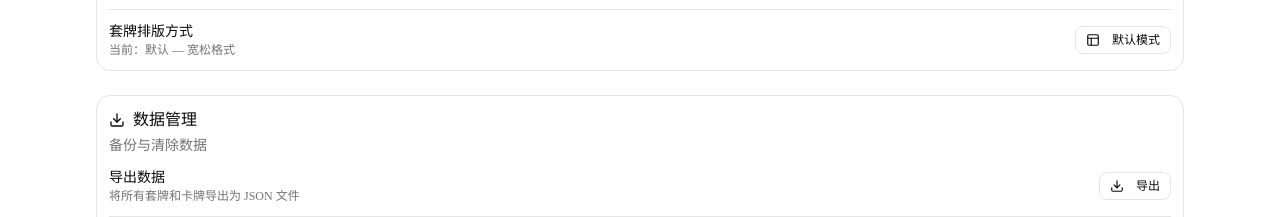
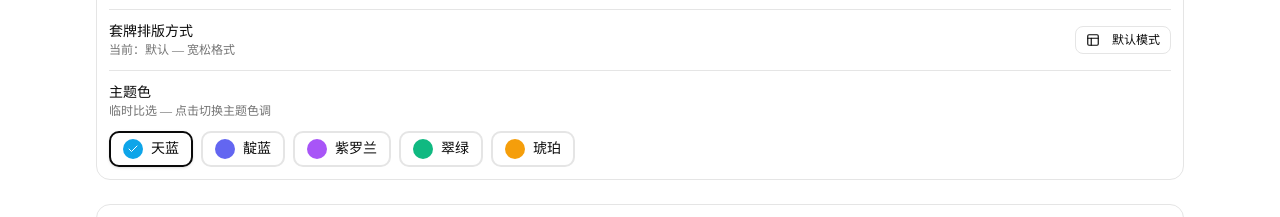
Before and after one commit to vuis0938/MTG-Signature-Tracker, a Next.js app: page /settings in a window 1280 px wide. Shown: the part 418-635 px from the top of the page. Built offline with nearby package versions, Linux system fonts and the light colour scheme; no server answers.

Commit message:
feat: add temporary theme color picker with 5 color options
- Sky blue, Indigo, Violet, Emerald, Amber
- Persisted in localStorage
- Auto re-applies on dark mode toggle
- Inline color swatch with check mark for active theme

```diff
--- a/src/app/(main)/settings/page.tsx
+++ b/src/app/(main)/settings/page.tsx
@@ -13,8 +13,9 @@ import {
 } from "@/components/ui/card";
 import { useDisplayMode } from "@/lib/display-mode";
 import { useDeckLayout, type DeckLayout } from "@/lib/deck-layout";
+import { useThemeColor, THEME_COLORS } from "@/lib/use-theme-color";
 import { useUser } from "@/lib/user-context";
-import { LogOut, Download, Trash2, User, Info, Layout, Columns, List, Layers, Rows3, PanelsTopLeft } from "lucide-react";
+import { LogOut, Download, Trash2, User, Info, Layout, Columns, List, Layers, Rows3, PanelsTopLeft, Palette, Check } from "lucide-react";
 
 export default function SettingsPage() {
   const router = useRouter();
@@ -26,6 +27,7 @@ export default function SettingsPage() {
   const { toast: showToast } = useToast();
   const { mode: displayMode, toggle: toggleDisplayMode } = useDisplayMode();
   const { layout: deckLayout, setLayout: setDeckLayout } = useDeckLayout();
+  const { themeId, setTheme } = useThemeColor();
 
   // ─── 退出登录 ───
   async function handleLogout() {
@@ -180,6 +182,32 @@ export default function SettingsPage() {
               {deckLayout === "default" ? "默认模式" : deckLayout === "compact" ? "紧凑模式" : "文本模式"}
             </Button>
           </div>
+
+          <div className="flex items-center justify-between border-t pt-3">
+            <div>
+              <p className="text-sm font-medium">主题色</p>
+              <p className="text-xs text-muted-foreground">
+                临时比选 — 点击切换主题色调
+              </p>
+            </div>
+          </div>
+          <div className="flex flex-wrap gap-2">
+            {THEME_COLORS.map((tc) => (
+              <button
+                key={tc.id}
+                onClick={() => setTheme(tc.id)}
+                className={"flex items-center gap-2 px-3 py-1.5 rounded-lg border-2 transition-all " + (themeId === tc.id ? "border-foreground shadow-sm" : "border-border hover:border-foreground/40")}
+              >
+                <span
+                  className="w-5 h-5 rounded-full shrink-0 flex items-center justify-center"
+                  style={{ backgroundColor: tc.swatch }}
+                >
+                  {themeId === tc.id && <Check className="h-3 w-3 text-white" />}
+                </span>
+                <span className="text-sm font-medium">{tc.name}</span>
+              </button>
+            ))}
+          </div>
         </CardContent>
       </Card>
 
--- /dev/null
+++ b/src/lib/use-theme-color.ts
@@ -0,0 +1,133 @@
+"use client";
+
+import { useState, useEffect, useCallback } from "react";
+
+const STORAGE_KEY = "mtg-theme-color";
+
+export interface ThemeColor {
+  id: string;
+  name: string;
+  /** 亮色模式 primary */
+  lightPrimary: string;
+  /** 亮色模式 ring */
+  lightRing: string;
+  /** 暗色模式 primary */
+  darkPrimary: string;
+  /** 暗色模式 ring */
+  darkRing: string;
+  /** 色块预览颜色 */
+  swatch: string;
+}
+
+export const THEME_COLORS: ThemeColor[] = [
+  {
+    id: "sky",
+    name: "天蓝",
+    lightPrimary: "oklch(0.55 0.16 230)",
+    lightRing: "oklch(0.58 0.14 230)",
+    darkPrimary: "oklch(0.68 0.15 230)",
+    darkRing: "oklch(0.62 0.14 230)",
+    swatch: "#0ea5e9",
+  },
+  {
+    id: "indigo",
+    name: "靛蓝",
+    lightPrimary: "oklch(0.50 0.18 265)",
+    lightRing: "oklch(0.55 0.15 265)",
+    darkPrimary: "oklch(0.65 0.20 265)",
+    darkRing: "oklch(0.60 0.15 265)",
+    swatch: "#6366f1",
+  },
+  {
+    id: "violet",
+    name: "紫罗兰",
+    lightPrimary: "oklch(0.52 0.20 295)",
+    lightRing: "oklch(0.56 0.16 295)",
+    darkPrimary: "oklch(0.68 0.18 295)",
+    darkRing: "oklch(0.62 0.15 295)",
+    swatch: "#a855f7",
+  },
+  {
+    id: "emerald",
+    name: "翠绿",
+    lightPrimary: "oklch(0.52 0.15 160)",
+    lightRing: "oklch(0.56 0.13 160)",
+    darkPrimary: "oklch(0.68 0.15 160)",
+    darkRing: "oklch(0.62 0.13 160)",
+    swatch: "#10b981",
+  },
+  {
+    id: "amber",
+    name: "琥珀",
+    lightPrimary: "oklch(0.60 0.14 75)",
+    lightRing: "oklch(0.62 0.12 75)",
+    darkPrimary: "oklch(0.72 0.14 75)",
+    darkRing: "oklch(0.66 0.12 75)",
+    swatch: "#f59e0b",
+  },
+];
+
+const DEFAULT_THEME = "sky";
+
+function applyThemeColor(theme: ThemeColor) {
+  const root = document.documentElement;
+  root.style.setProperty("--primary", theme.lightPrimary);
+  root.style.setProperty("--ring", theme.lightRing);
+  root.style.setProperty("--sidebar-primary", theme.lightPrimary);
+  root.style.setProperty("--sidebar-ring", theme.lightRing);
+
+  // 暗色模式覆盖
+  const darkMode = root.classList.contains("dark");
+  if (darkMode) {
+    root.style.setProperty("--primary", theme.darkPrimary);
+    root.style.setProperty("--ring", theme.darkRing);
+    root.style.setProperty("--sidebar-primary", theme.darkPrimary);
+    root.style.setProperty("--sidebar-ring", theme.darkRing);
+  }
+}
+
+/** 监听暗色模式切换，重新应用主题色 */
+let darkObserver: MutationObserver | null = null;
+
+export function useThemeColor() {
+  const [themeId, setThemeId] = useState<string>(DEFAULT_THEME);
+
+  useEffect(() => {
+    try {
+      const stored = localStorage.getItem(STORAGE_KEY);
+      if (stored) {
+        const theme = THEME_COLORS.find((t) => t.id === stored);
+        if (theme) {
+          setThemeId(stored);
+          applyThemeColor(theme);
+        }
+      }
+    } catch {
+      // localStorage 不可用时忽略
+    }
+
+    // 监听 dark class 变化，重新应用主题色
+    darkObserver?.disconnect();
+    darkObserver = new MutationObserver(() => {
+      const theme = THEME_COLORS.find((t) => t.id === localStorage.getItem(STORAGE_KEY)) || THEME_COLORS[0];
+      applyThemeColor(theme);
+    });
+    darkObserver.observe(document.documentElement, { attributes: true, attributeFilter: ["class"] });
+
+    return () => darkObserver?.disconnect();
+  }, []);
+
+  const setTheme = useCallback((id: string) => {
+    const theme = THEME_COLORS.find((t) => t.id === id);
+    if (!theme) return;
+    setThemeId(id);
+    applyThemeColor(theme);
+    try {
+      localStorage.setItem(STORAGE_KEY, id);
+    } catch {
+      // 忽略写入失败
+    }
+  }, []);
+
+  return { themeId, setTheme } as const;
+}
```
